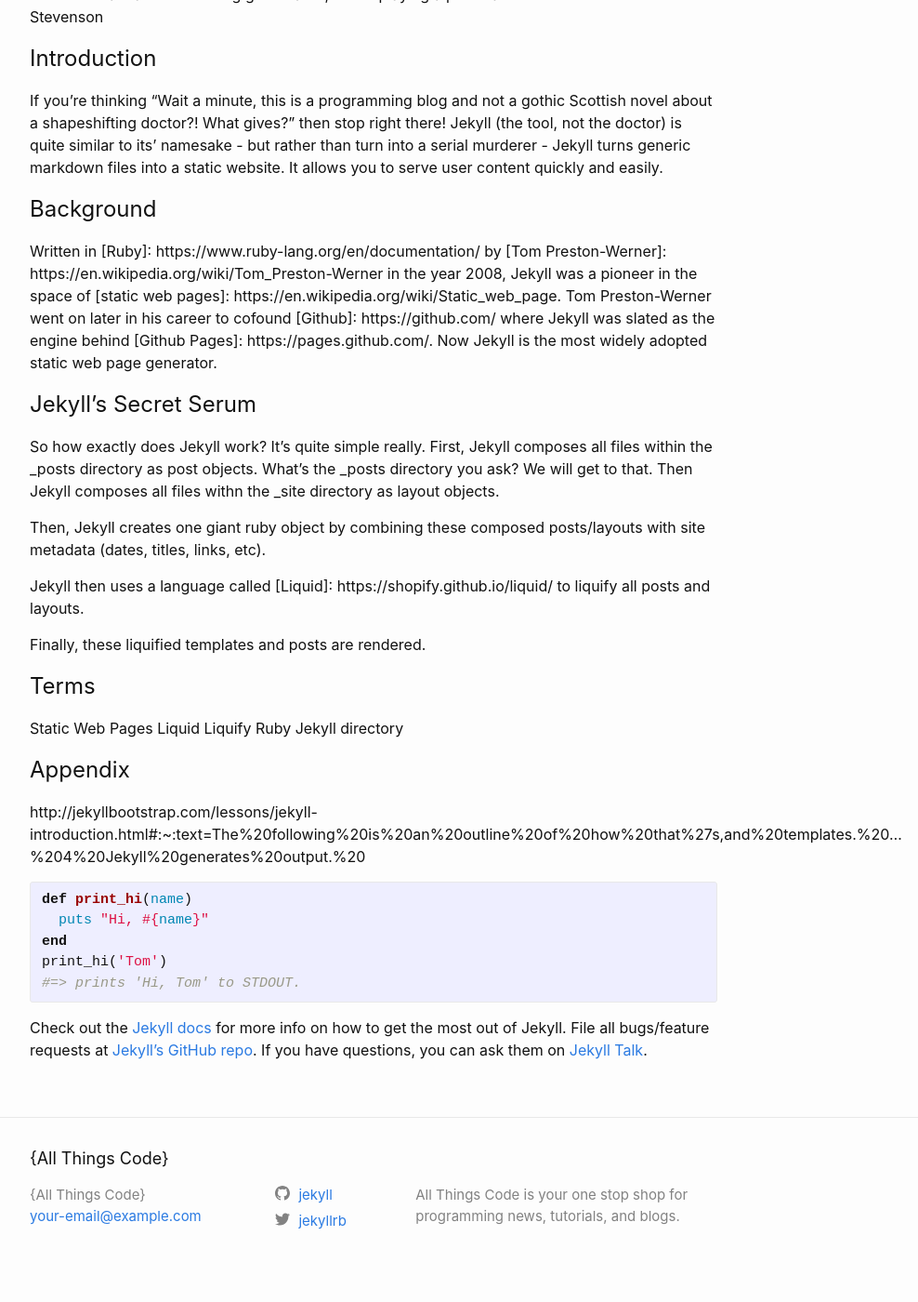
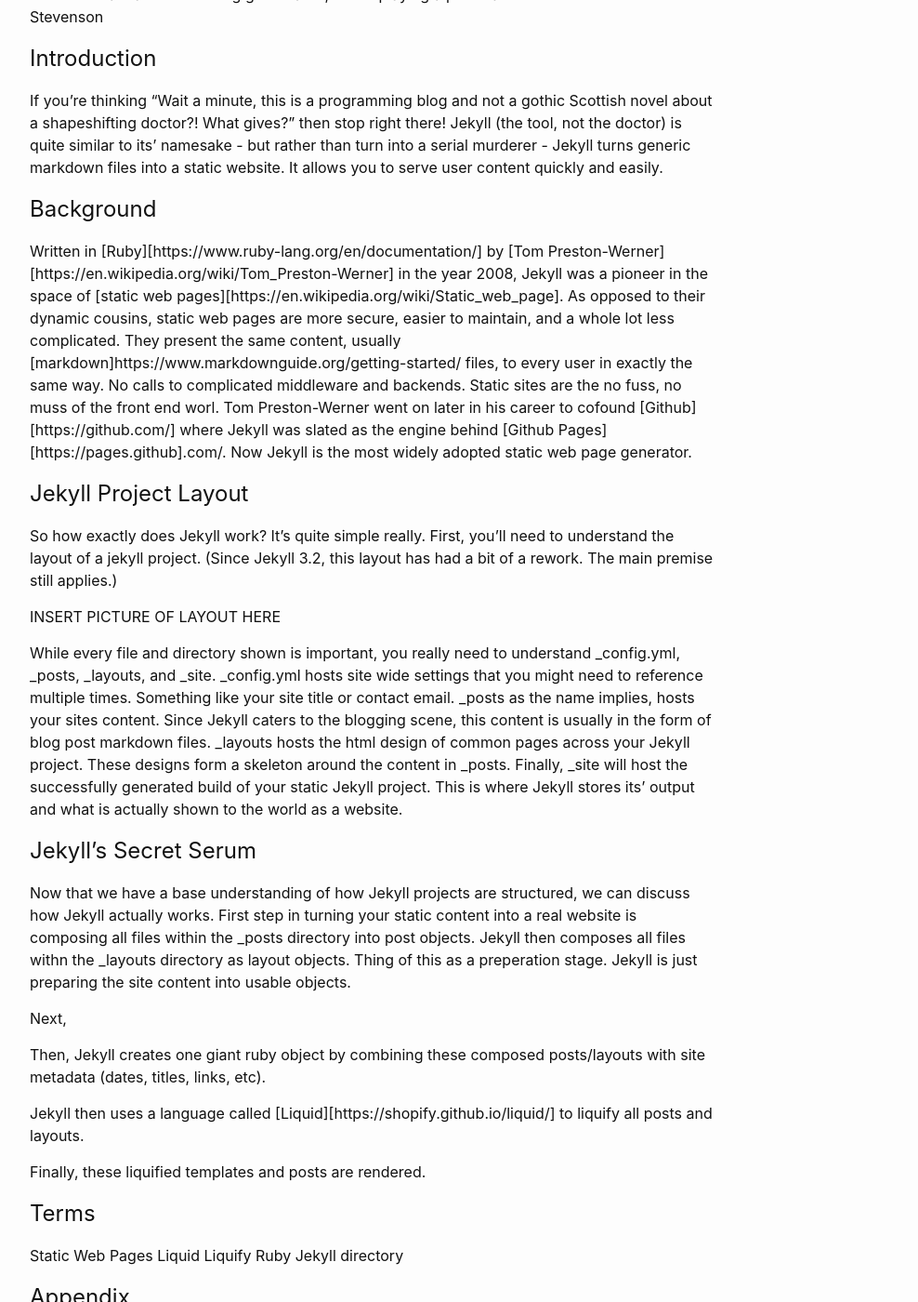
Before and after one commit to allthings-code/allthings-code.github.io, a Jekyll site: the page built from _posts/2021-08-16-what-is-jekyll.markdown, in a window 1280 px wide and 1400 px high, scrolled down 260 px. Shown: the whole window at 93% size, without its empty margins (238-1226 px from the left). Built offline with Jekyll 4.4.1, drawn with Linux system fonts in a browser that asks for light colours; comment, search, counter and statistics services are not loaded.

Commit message:
Fixed links.

```diff
--- a/_posts/2021-08-16-what-is-jekyll.markdown
+++ b/_posts/2021-08-16-what-is-jekyll.markdown
@@ -2,7 +2,7 @@
 layout: post
 title:  "Strange Case of Dr. Jekyll and Mr. Hyde"
 date:   2021-08-16 23:32:43 -0700
-categories: jekyll update
+categories: jekyll ruby github static web liquid
 ---
 
 "Life is not a matter of holding good cards, but of playing a poor hand well." - Robert Louis Stevenson
@@ -12,14 +12,27 @@ If you're thinking "Wait a minute, this is a programming blog and not a gothic S
 Jekyll (the tool, not the doctor) is quite similar to its' namesake - but rather than turn into a serial murderer - Jekyll turns generic markdown files into a static website. It allows you to serve user content quickly and easily.
 
 # Background
-Written in [Ruby]: https://www.ruby-lang.org/en/documentation/ by [Tom Preston-Werner]: https://en.wikipedia.org/wiki/Tom_Preston-Werner in the year 2008, Jekyll was a pioneer in the space of [static web pages]: https://en.wikipedia.org/wiki/Static_web_page. Tom Preston-Werner went on later in his career to cofound [Github]: https://github.com/ where Jekyll was slated as the engine behind [Github Pages]: https://pages.github.com/. Now Jekyll is the most widely adopted static web page generator.
+Written in [Ruby][https://www.ruby-lang.org/en/documentation/] by [Tom Preston-Werner][https://en.wikipedia.org/wiki/Tom_Preston-Werner] in the year 2008, Jekyll was a pioneer in the space of [static web pages][https://en.wikipedia.org/wiki/Static_web_page]. As opposed to their dynamic cousins, static web pages are more secure, easier to maintain, and a whole lot less complicated. They present the same content, usually [markdown]https://www.markdownguide.org/getting-started/ files, to every user in exactly the same way. No calls to complicated middleware and backends. Static sites are the no fuss, no muss of the front end worl. Tom Preston-Werner went on later in his career to cofound [Github][https://github.com/] where Jekyll was slated as the engine behind [Github Pages][https://pages.github].com/. Now Jekyll is the most widely adopted static web page generator.
+
+# Jekyll Project Layout
+So how exactly does Jekyll work? It's quite simple really. First, you'll need to understand the layout of a jekyll project. (Since Jekyll 3.2, this layout has had a bit of a rework. The main premise still applies.)
+
+INSERT PICTURE OF LAYOUT HERE
+
+While every file and directory shown is important, you really need to understand _config.yml, _posts, _layouts, and _site.
+_config.yml hosts site wide settings that you might need to reference multiple times. Something like your site title or contact email.
+_posts as the name implies, hosts your sites content. Since Jekyll caters to the blogging scene, this content is usually in the form of blog post markdown files.
+_layouts hosts the html design of common pages across your Jekyll project. These designs form a skeleton around the content in _posts.
+Finally, _site will host the successfully generated build of your static Jekyll project. This is where Jekyll stores its' output and what is actually shown to the world as a website.
 
 # Jekyll's Secret Serum
-So how exactly does Jekyll work? It's quite simple really. First, Jekyll composes all files within the _posts directory as post objects. What's the _posts directory you ask? We will get to that. Then Jekyll composes all files withn the _site directory as layout objects.
+Now that we have a base understanding of how Jekyll projects are structured, we can discuss how Jekyll actually works. First step in turning your static content into a real website is composing all files within the _posts directory into post objects. Jekyll then composes all files withn the _layouts directory as layout objects. Thing of this as a preperation stage. Jekyll is just preparing the site content into usable objects.
+
+Next,
 
 Then, Jekyll creates one giant ruby object by combining these composed posts/layouts with site metadata (dates, titles, links, etc).
 
-Jekyll then uses a language called [Liquid]: https://shopify.github.io/liquid/ to liquify all posts and layouts.
+Jekyll then uses a language called [Liquid][https://shopify.github.io/liquid/] to liquify all posts and layouts.
 
 Finally, these liquified templates and posts are rendered.
 
```
